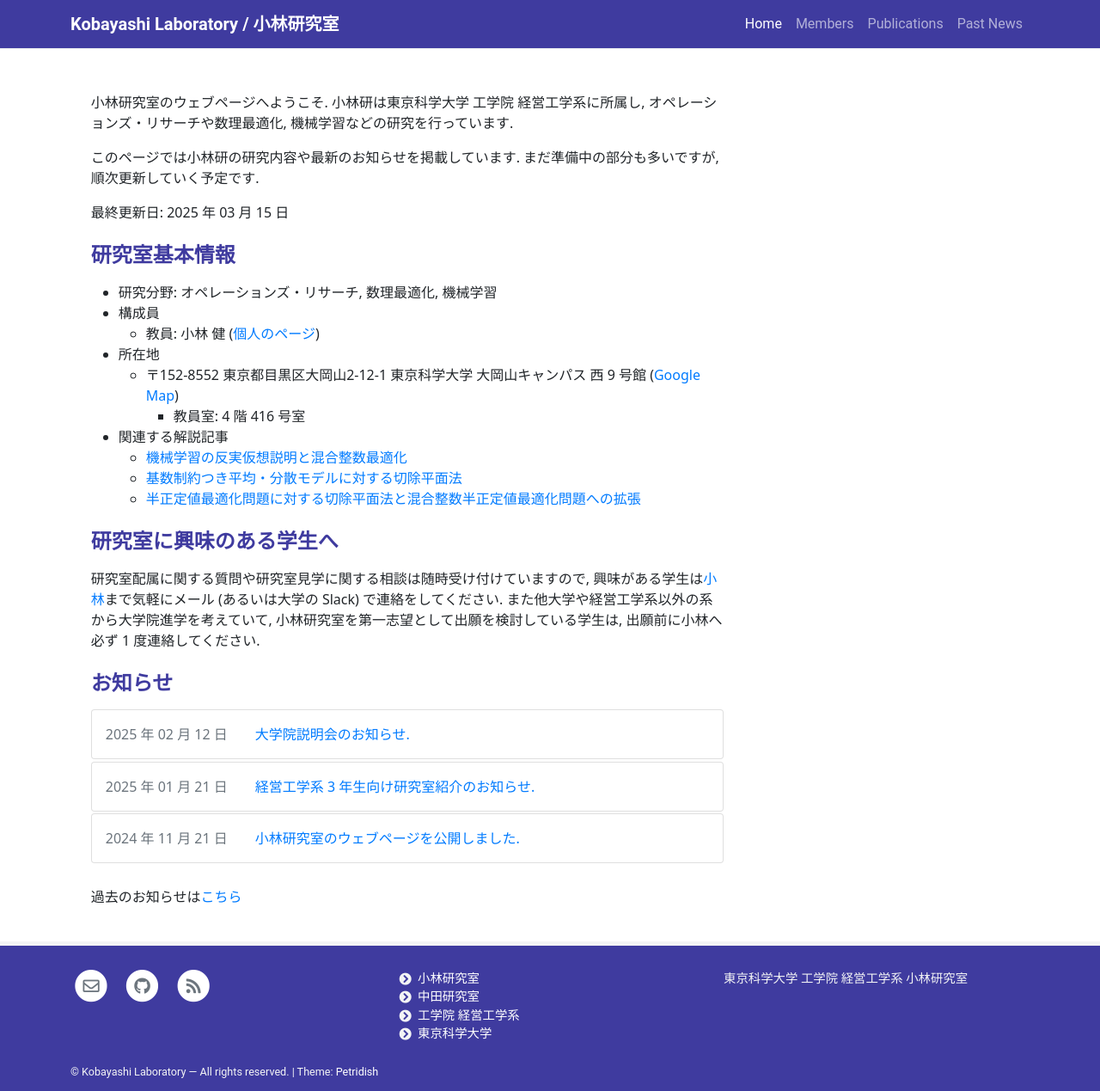
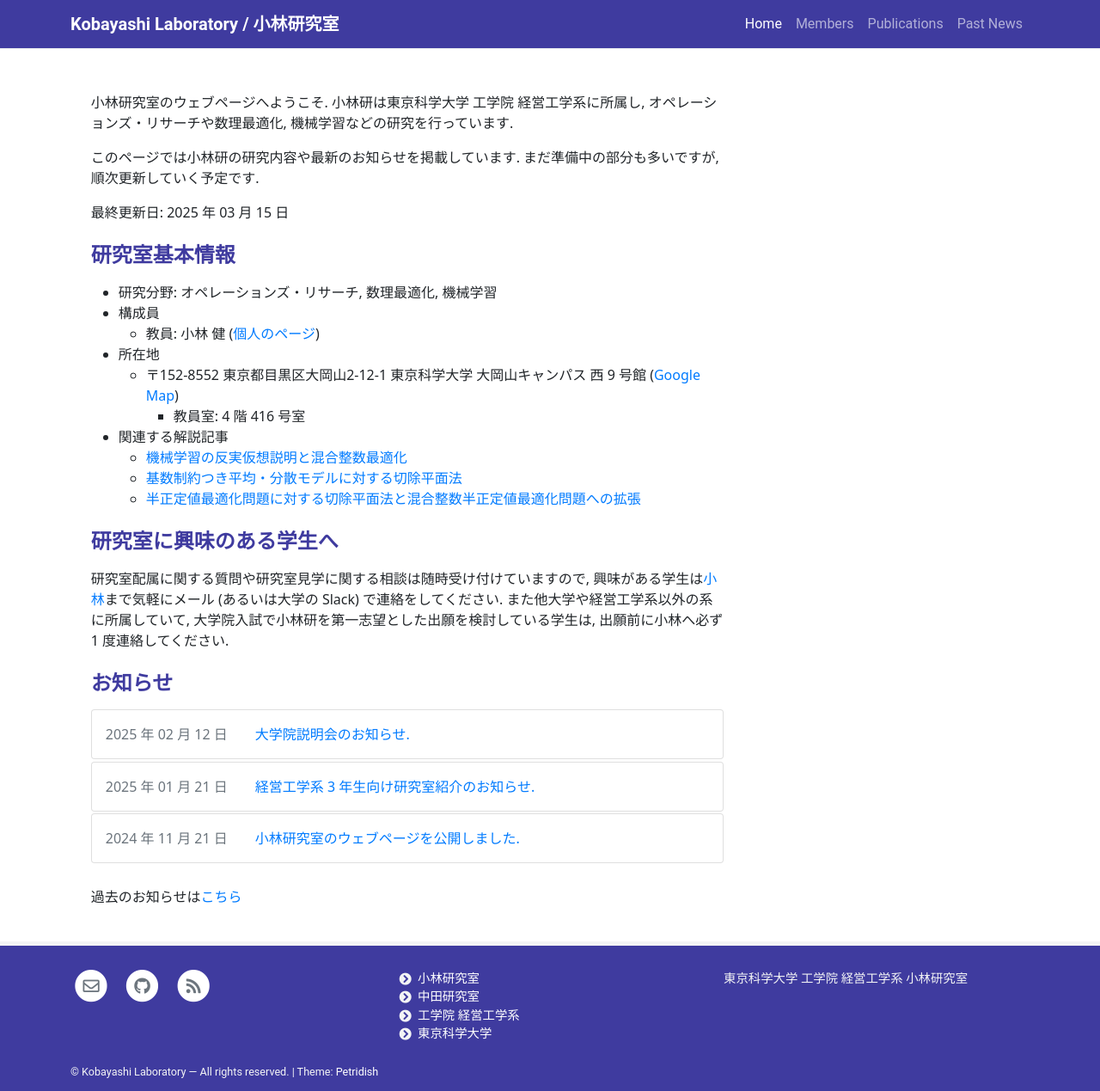
Before and after one commit to isct-koba-lab/isct-koba-lab.github.io, a Jekyll site: the page built from pages/home.md, in a window 1280 px wide. Shown: the whole page at 86% size. Built offline with Jekyll 4.4.1, drawn with Linux system fonts in a browser that asks for light colours.

Commit message:
Update home.md

```diff
--- a/pages/home.md
+++ b/pages/home.md
@@ -27,7 +27,7 @@ permalink: /
 
 ## 研究室に興味のある学生へ
 
-研究室配属に関する質問や研究室見学に関する相談は随時受け付けていますので, 興味がある学生は[小林](https://kenkoba2119.github.io/)まで気軽にメール (あるいは大学の Slack) で連絡をしてください. また他大学や経営工学系以外の系から大学院進学を考えていて, 小林研究室を第一志望として出願を検討している学生は, 出願前に小林へ必ず 1 度連絡してください.
+研究室配属に関する質問や研究室見学に関する相談は随時受け付けていますので, 興味がある学生は[小林](https://kenkoba2119.github.io/)まで気軽にメール (あるいは大学の Slack) で連絡をしてください. また他大学や経営工学系以外の系に所属していて, 大学院入試で小林研を第一志望とした出願を検討している学生は, 出願前に小林へ必ず 1 度連絡してください.
 
 ## お知らせ
 
```
